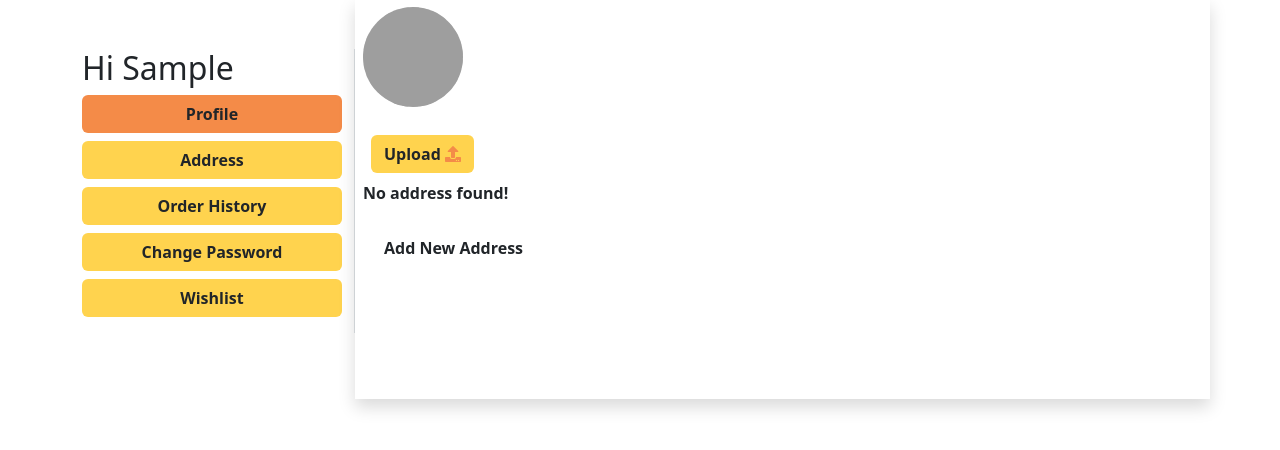
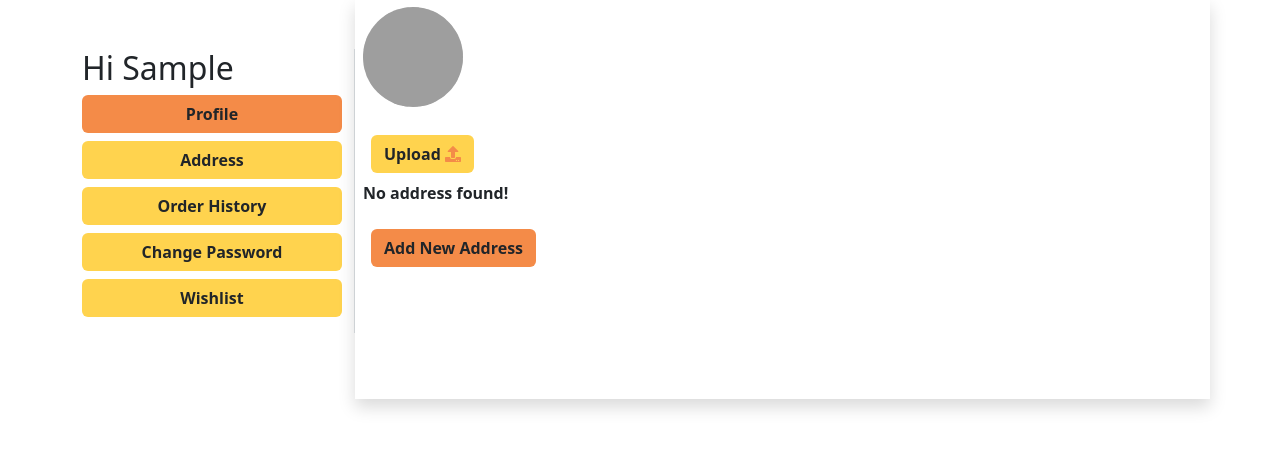
Before and after one commit to sreenath-pydev/PawsomePicks_E-com, a Django app: page /profile/ in a window 1280 px wide. Shown: the part 149-599 px from the top of the page. Run offline with Django 5.2, Linux system fonts and the light colour scheme; the visitor is signed in with stand-in values (Sample User, id 1); data that the repository does not hold is empty; some libraries are stand-ins or nearby versions; grey boxes are pictures that could not be loaded.

Commit message:
Fix button styling for adding a new address
- Updated class name for the "Add New Address" button to maintain consistent styling.
- Improved user feedback by ensuring clear communication when no addresses are found.

```diff
--- a/Ecom_project/app/templates/app/profile.html
+++ b/Ecom_project/app/templates/app/profile.html
@@ -91,7 +91,7 @@
                 </div>
             {% else %}
                 <p><b>No address found!</b></p>
-                <a href="{% url 'address' %}" class="btn btn-addnew1 m-2"><b>Add New Address</b></a>
+                <a href="{% url 'address' %}" class="btn btn-add-new1 m-2"><b>Add New Address</b></a>
             {% endif %}
         </div>
     </div>
```
